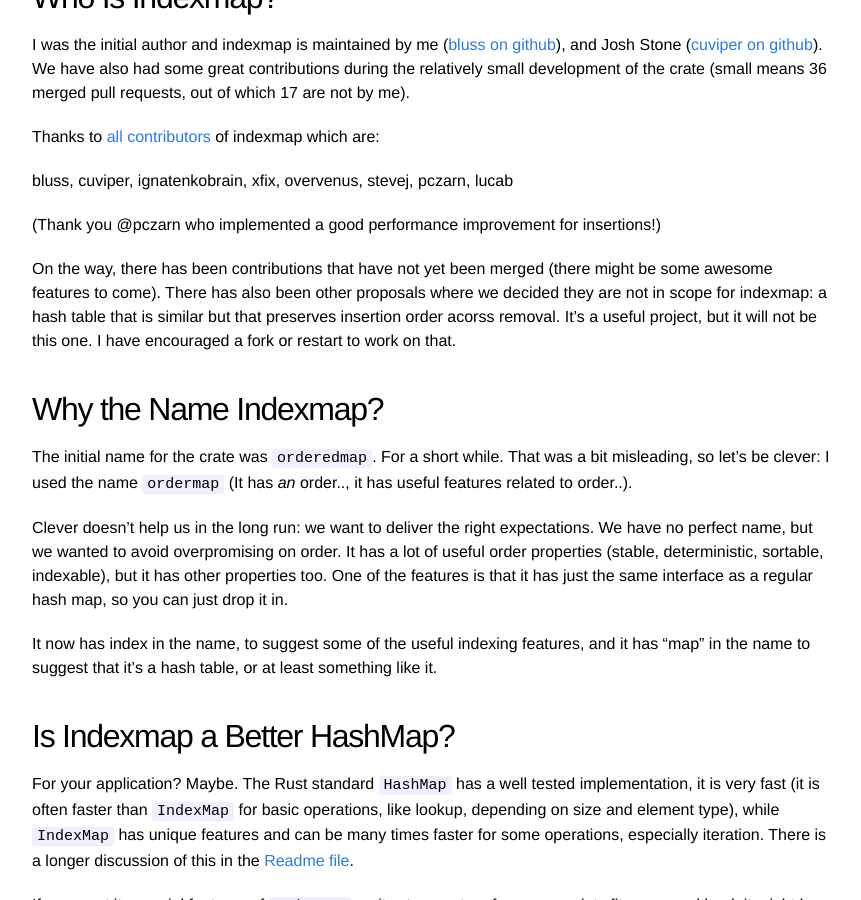
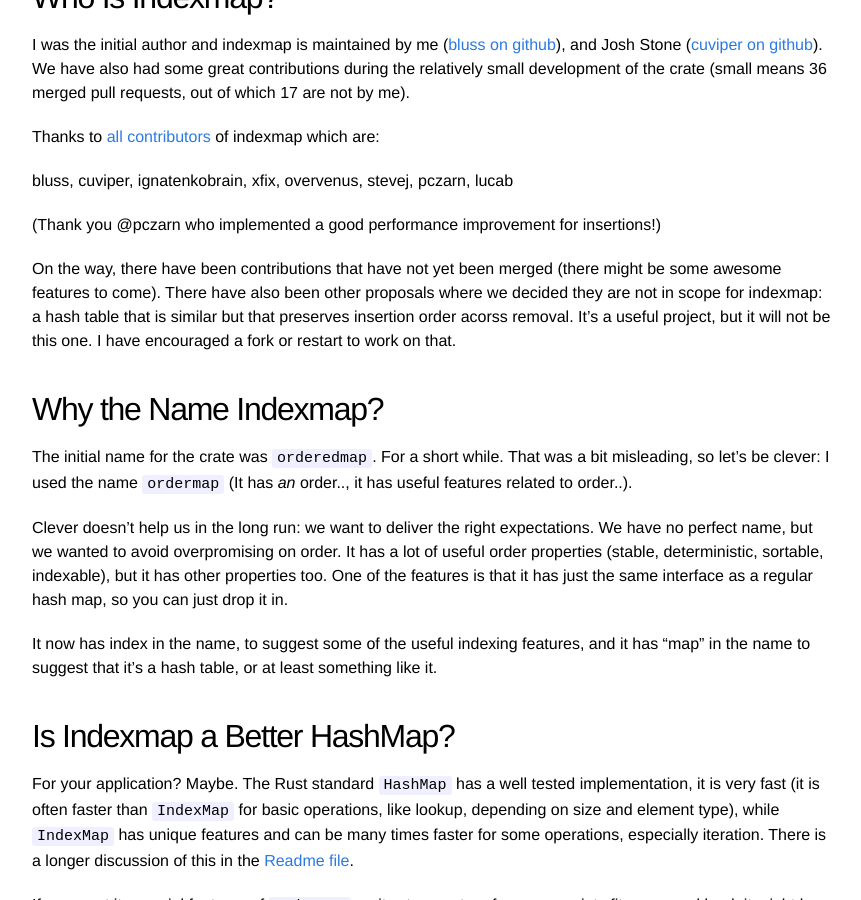
Before and after one commit to bluss/bluss.github.io, a Jekyll site: the page built from _posts/2018-03-11-the-crate-formerly-known-as-ordermap-tm.markdown, in a window 1280 px wide and 900 px high, scrolled down 1053 px. Shown: the whole window, without its empty margins (208-1069 px from the left). Built offline with Jekyll 4.4.1, drawn with Linux system fonts in a browser that asks for light colours.

Commit message:
indexmap: more language fixes

```diff
--- a/_posts/2018-03-11-the-crate-formerly-known-as-ordermap-tm.markdown
+++ b/_posts/2018-03-11-the-crate-formerly-known-as-ordermap-tm.markdown
@@ -63,8 +63,8 @@
 
 (Thank  you @pczarn who implemented a good performance improvement for insertions!)
 
-On the way, there has been contributions that have not yet been merged (there
-might be some awesome features to come).  There has also been other proposals
+On the way, there have been contributions that have not yet been merged (there
+might be some awesome features to come).  There have also been other proposals
 where we decided they are not in scope for indexmap: a hash table that is
 similar but that preserves insertion order acorss removal. It's a useful
 project, but it will not be this one. I have encouraged a fork or restart to
```
